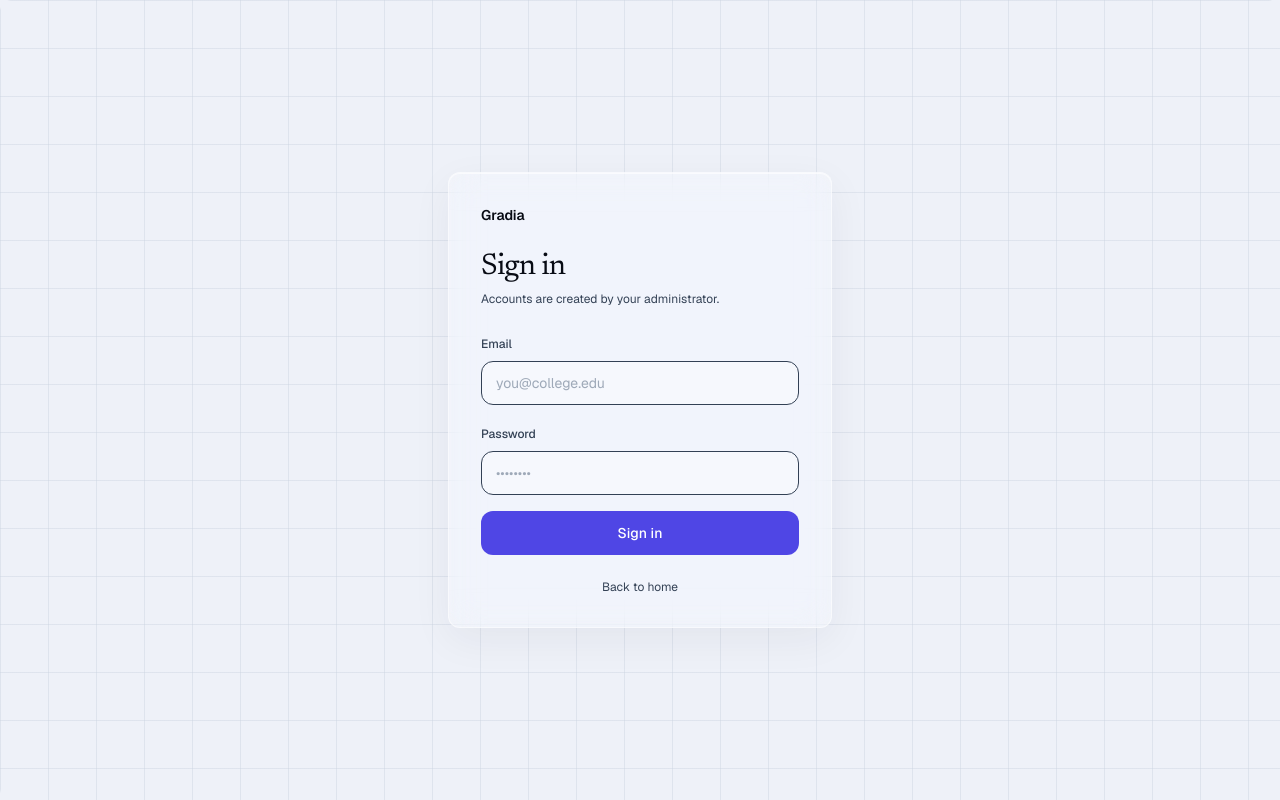
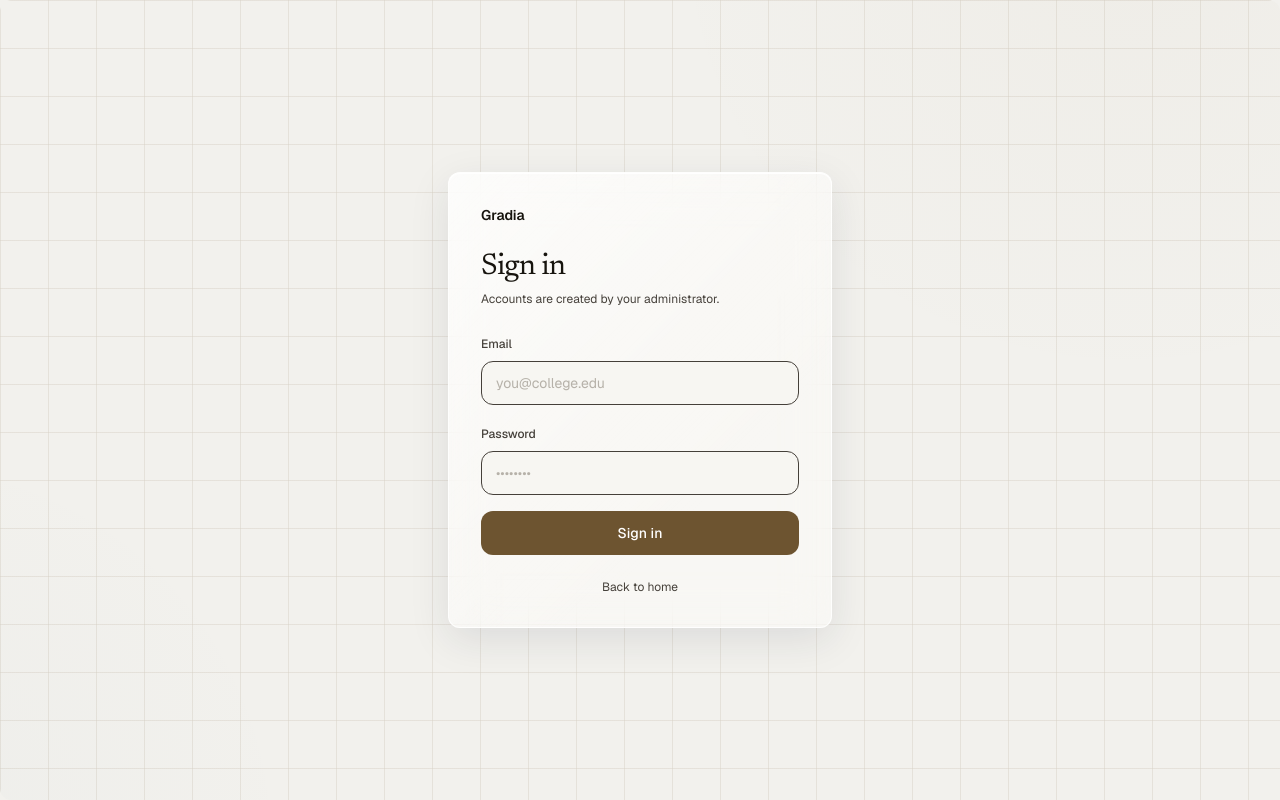
Before and after one commit to Arhanabdullah/Gradia, a React (Vite) app in the folder Client/: page /login in a window 1280 px wide. Built offline with nearby package versions, Linux system fonts and the light colour scheme; no server answers.

Commit message:
refactor: update styles and colors across components for consistency

```diff
--- a/Client/src/components/CTA.jsx
+++ b/Client/src/components/CTA.jsx
@@ -46,7 +46,7 @@ const CTA = () => {
                             </motion.button>
                             <motion.a
                                 href="#product"
-                                className="whitespace-nowrap rounded-lg border glass-panel px-5 py-3 text-sm font-medium text-(--foreground)"
+                                className="whitespace-nowrap rounded-lg border border-(--muted) bg-(--surface-secondary) px-5 py-3 text-sm font-medium text-(--foreground) transition-colors hover:border-(--primary) focus-visible:outline-2 focus-visible:outline-(--primary) focus-visible:outline-offset-2"
                                 whileHover={{
                                     ...buttonHover,
                                     borderColor: "var(--primary)",
--- a/Client/src/components/Navbar/NavButton.jsx
+++ b/Client/src/components/Navbar/NavButton.jsx
@@ -8,8 +8,8 @@ const NavButton = ({ children, variant = "primary", onClick }) => {
             onClick={onClick}
             className={
                 isPrimary
-                    ? "whitespace-nowrap rounded-lg bg-(--primary-deep) px-3.5 py-2 text-xs font-semibold text-white"
-                    : "whitespace-nowrap rounded-lg border glass-panel px-3 py-2 text-xs text-(--foreground)"
+                    ? "whitespace-nowrap rounded-lg bg-(--primary-deep) px-3.5 py-2 text-xs font-semibold text-white transition-colors hover:bg-(--primary) focus-visible:outline-2 focus-visible:outline-(--primary) focus-visible:outline-offset-2"
+                    : "whitespace-nowrap rounded-lg border border-(--primary)/60 bg-(--primary)/10 px-3 py-2 text-xs font-semibold text-[color-mix(in_srgb,var(--primary)_60%,var(--foreground))] transition-colors hover:border-(--primary) hover:bg-(--surface) focus-visible:outline-2 focus-visible:outline-(--primary) focus-visible:outline-offset-2"
             }
             whileHover={{
                 scale: 1.05,
@@ -19,7 +19,6 @@ const NavButton = ({ children, variant = "primary", onClick }) => {
                     }
                     : {
                         borderColor: "var(--primary)",
-                        color: "var(--foreground)",
                     }),
             }}
             whileTap={{
--- a/Client/src/components/ProductPreview.jsx
+++ b/Client/src/components/ProductPreview.jsx
@@ -77,7 +77,6 @@ const PreviewSidebar = ({ tab, onSelect }) => (
             })}
         </nav>
         <div className="mt-auto border-t border-(--border) pt-4">
-            <p className="text-[11px] text-(--muted)">Secured by Supabase</p>
         </div>
     </aside>
 );
--- a/Client/src/components/dashboard/DashboardSidebar.jsx
+++ b/Client/src/components/dashboard/DashboardSidebar.jsx
@@ -65,9 +65,6 @@ const DashboardSidebar = ({ items = PREVIEW_ITEMS, fluid = false }) => {
         <p className="px-3 text-xs text-(--muted)">
           Account
         </p>
-        <p className="mt-2 truncate px-3 text-xs text-(--muted)" title="Supabase-authenticated user">
-          Secured by Supabase
-        </p>
       </div>
     </aside>
   );
--- a/Client/src/index.css
+++ b/Client/src/index.css
@@ -2,26 +2,28 @@
  * critique: a strong glass atmosphere sold short: Geist declared but never loaded, tracked-caps micro-labels, glue punctuation, no focus rings, transition-all, untokenised status colours — the composition keeps, the discipline arrives
  * waived: 26a/26b — :focus-visible and reduced-motion are supplied globally by this stylesheet (static per-file gate can't see shared/global rules); 58/59 — kept copy and section rhythm, layout preserved per user constraint; 77 — login is a single-card door; 39b/44c/81 — the product-mockup's miniature chrome, hero pull-up and brand ambience layers are deliberate content; F25 dismissed — the mock's miniature table is decorative at phone width
  * trail: 68 FAIL 18 REFLEX → fix 1: 17 FAIL → fix 2 (contrast tokens, mock chrome, motion-safe, mobile): 9 FAIL → fix 3: labels to --muted, full-strength field edges, nowrap controls */
+/* retheme v2.4 (2026-11-01): "bronze & paper" — desaturated bronze/champagne accent on warm paper neutrals, calm steel-blue second voice; honeycomb retired ("too bright", owner's call); ambience stays quiet in both lids */
+/* retheme v2.3 (2026-11-01): "honeycomb" — gold/amber accent on deep honey-brown fills, sky-blue second signal; jade retired at owner's call; ambience dials also reduced this pass (grid washes ×0.65, token alphas −30%) */
 @import url("https://fonts.googleapis.com/css2?family=Geist:wght@400;500;600;700&display=swap");
 @import url("https://fonts.googleapis.com/css2?family=Newsreader:opsz,wght@6..72,400;6..72,500&display=swap");
 @import "tailwindcss";
 :root {
-  /* Light · softened from near-white so glass panels have a floor to sit on */
-  --background: #eef1f8;
+  /* Light · "bronze & paper": warm paper neutrals so glass panels have a floor to sit on */
+  --background: #f2f1ed;
   --surface: #ffffff;
-  --surface-secondary: #f6f8fd;
+  --surface-secondary: #f7f6f2;
 
-  --border: #cbd5e1;
-  --border-subtle: #e2e8f0;
+  --border: #d6d0c4;
+  --border-subtle: #e6e2d8;
 
-  --foreground: #080b14;
-  --muted: #334155;
-  --muted-foreground: #64748b;
+  --foreground: #17140e;
+  --muted: #45403a;
+  --muted-foreground: #8a8378;
 
-  --primary: #818cf8;
-  --primary-deep: #4f46e5;
-  --tertiary: #38bdf8;
-  --grid: rgba(79, 70, 229, 0.06);
+  --primary: #8a6c3c;
+  --primary-deep: #6d5430;
+  --tertiary: #5b7d96;
+  --grid: rgba(138, 108, 60, 0.05);
 
   --glass-base: 7, 3, 14;
   --glass-border: 255, 255, 255;
@@ -34,10 +36,10 @@
   --glass-highlight-alpha: 0.55;
 
   /* Ambient lighting */
-  --ambient-primary: 99, 91, 255;
-  --ambient-secondary: 56, 189, 248;
-  --ambient-primary-alpha: 0.1;
-  --ambient-secondary-alpha: 0.07;
+  --ambient-primary: 138, 108, 60;
+  --ambient-secondary: 91, 125, 150;
+  --ambient-primary-alpha: 0.05;
+  --ambient-secondary-alpha: 0.04;
 
   /* Status (roles: no literals past the token block) */
   --danger: #ef4444;
@@ -47,22 +49,22 @@
 }
 
 .dark {
-  --background: #05070f;
-  --surface: #0c1122;
-  --surface-secondary: #131a2e;
+  --background: #0b0c10;
+  --surface: #12131a;
+  --surface-secondary: #191b23;
 
-  --border: #1e293b;
-  --border-subtle: #141c2e;
+  --border: #2e2f35;
+  --border-subtle: #1f2026;
 
-  --foreground: #f8fafc;
-  --muted: #94a3b8;
-  --muted-foreground: #475569;
+  --foreground: #f3f1ec;
+  --muted: #a6a199;
+  --muted-foreground: #5b5d66;
 
-  --primary: #818cf8;
-  --primary-deep: #4f46e5;
-  --tertiary: #38bdf8;
+  --primary: #cfae7a;
+  --primary-deep: #6d5430;
+  --tertiary: #7fa6c4;
 
-  --grid: rgba(129, 140, 248, 0.055);
+  --grid: rgba(207, 174, 122, 0.05);
   /* Glass */
   --glass-base: 7, 3, 14;
   --glass-highlight: 255, 255, 255;
@@ -73,10 +75,10 @@
   --glass-border-alpha: 0.07;
   --glass-highlight-alpha: 0.05;
   /* Ambient lighting */
-  --ambient-primary: 99, 91, 255;
-  --ambient-secondary: 56, 189, 248;
-  --ambient-primary-alpha: 0.14;
-  --ambient-secondary-alpha: 0.08;
+  --ambient-primary: 207, 174, 122;
+  --ambient-secondary: 127, 166, 196;
+  --ambient-primary-alpha: 0.06;
+  --ambient-secondary-alpha: 0.04;
 
   /* Sidebar */
   --sidebar-hover: rgba(255, 255, 255, 0.04);
@@ -132,17 +134,19 @@ body {
 
 .grid-background {
   background-image:
-    linear-gradient(
-      to right,
-      color-mix(in srgb, var(--border) 45%, transparent) 1px,
-      transparent 1px
+    radial-gradient(
+      42rem 42rem at 88% -10%,
+      rgba(var(--ambient-primary), calc(var(--ambient-primary-alpha) * 0.65)),
+      transparent 70%
     ),
-    linear-gradient(
-      to bottom,
-      color-mix(in srgb, var(--border) 45%, transparent) 1px,
-      transparent 1px
-    );
-  background-size: 48px 48px;
+    radial-gradient(
+      36rem 36rem at -8% 105%,
+      rgba(var(--ambient-secondary), calc(var(--ambient-secondary-alpha) * 0.7)),
+      transparent 70%
+    ),
+    linear-gradient(to right, color-mix(in srgb, var(--border) 45%, transparent) 1px, transparent 1px),
+    linear-gradient(to bottom, color-mix(in srgb, var(--border) 45%, transparent) 1px, transparent 1px);
+  background-size: 100% 100%, 100% 100%, 48px 48px, 48px 48px;
 }
 
 .font-editorial {
@@ -172,9 +176,9 @@ body {
   height: 520px;
   background: radial-gradient(
     ellipse at center,
-    rgba(var(--ambient-primary), 0.13) 0%,
-    rgba(var(--ambient-primary), 0.07) 32%,
-    rgba(var(--ambient-primary), 0.025) 58%,
+    rgba(var(--ambient-primary), 0.09) 0%,
+    rgba(var(--ambient-primary), 0.05) 32%,
+    rgba(var(--ambient-primary), 0.02) 58%,
     transparent 76%
   );
   filter: blur(55px);
@@ -183,82 +187,98 @@ body {
 .dark .hero-glow {
   background: radial-gradient(
     ellipse at center,
-    rgba(var(--ambient-primary), 0.17) 0%,
-    rgba(var(--ambient-primary), 0.09) 32%,
-    rgba(var(--ambient-primary), 0.035) 58%,
+    rgba(var(--ambient-primary), 0.12) 0%,
+    rgba(var(--ambient-primary), 0.065) 32%,
+    rgba(var(--ambient-primary), 0.025) 58%,
     transparent 76%
   );
 }
 .nav-glass {
-  background: rgba(235, 235, 235, 0.42);
-  backdrop-filter: blur(16px) saturate(140%);
-  -webkit-backdrop-filter: blur(16px) saturate(140%);
-  border: 1px solid rgba(255, 255, 255, 0.65);
+  background:
+    linear-gradient(135deg, rgba(255, 255, 255, 0.55), rgba(255, 255, 255, 0.12) 45%, transparent 70%),
+    rgba(250, 251, 253, 0.6);
+  backdrop-filter: blur(22px) saturate(160%);
+  -webkit-backdrop-filter: blur(22px) saturate(160%);
+  border: 1px solid rgba(255, 255, 255, 0.9);
   box-shadow:
-    0 8px 30px rgba(30, 41, 59, 0.06),
-    inset 0 1px 0 rgba(255, 255, 255, 0.7);
+    0 8px 30px rgba(30, 41, 59, 0.12),
+    inset 0 1px 0 rgba(255, 255, 255, 0.95);
   border-radius: 16px;
 }
 
 .dark .nav-glass {
-  background: rgba(7, 3, 14, 0.42);
-  backdrop-filter: blur(16px) saturate(140%);
-  -webkit-backdrop-filter: blur(16px) saturate(140%);
-  border: 1px solid rgba(255, 255, 255, 0.1);
+  background:
+    linear-gradient(135deg, rgba(255, 255, 255, 0.09), rgba(255, 255, 255, 0.02) 45%, transparent 70%),
+    rgba(7, 3, 14, 0.55);
+  backdrop-filter: blur(22px) saturate(160%);
+  -webkit-backdrop-filter: blur(22px) saturate(160%);
+  border: 1px solid rgba(255, 255, 255, 0.2);
   box-shadow:
-    0 8px 30px rgba(0, 0, 0, 0.18),
-    inset 0 1px 0 rgba(255, 255, 255, 0.06);
+    0 8px 30px rgba(0, 0, 0, 0.32),
+    inset 0 1px 0 rgba(255, 255, 255, 0.14);
   border-radius: 16px;
 }
 
 .glass-floating {
-  background: rgba(7, 3, 14, 0.3);
-  backdrop-filter: blur(16px) saturate(140%);
-  -webkit-backdrop-filter: blur(16px) saturate(140%);
-  border: 1px solid rgba(255, 255, 255, 0.08);
+  background:
+    linear-gradient(135deg, rgba(255, 255, 255, 0.07), rgba(255, 255, 255, 0.015) 45%, transparent 70%),
+    rgba(7, 3, 14, 0.48);
+  backdrop-filter: blur(22px) saturate(160%);
+  -webkit-backdrop-filter: blur(22px) saturate(160%);
+  border: 1px solid rgba(255, 255, 255, 0.16);
   box-shadow:
-    0 12px 40px rgba(0, 0, 0, 0.14),
-    inset 0 1px 0 rgba(255, 255, 255, 0.055);
+    0 12px 40px rgba(0, 0, 0, 0.2),
+    inset 0 1px 0 rgba(255, 255, 255, 0.12);
 }
 
 .glass-panel {
-  background: rgba(7, 3, 14, 0.2);
-  backdrop-filter: blur(16px) saturate(140%);
-  -webkit-backdrop-filter: blur(16px) saturate(140%);
-  border: 1px solid rgba(255, 255, 255, 0.07);
+  background:
+    linear-gradient(135deg, rgba(255, 255, 255, 0.06), rgba(255, 255, 255, 0.012) 45%, transparent 70%),
+    rgba(7, 3, 14, 0.35);
+  backdrop-filter: blur(22px) saturate(160%);
+  -webkit-backdrop-filter: blur(22px) saturate(160%);
+  border: 1px solid rgba(255, 255, 255, 0.15);
   box-shadow:
-    0 12px 40px rgba(0, 0, 0, 0.1),
-    inset 0 1px 0 rgba(255, 255, 255, 0.045);
+    0 12px 40px rgba(0, 0, 0, 0.16),
+    inset 0 1px 0 rgba(255, 255, 255, 0.1);
 }
 
 .glass-inner {
-  background: rgba(7, 3, 14, 0.13);
-  backdrop-filter: blur(14px) saturate(140%);
-  -webkit-backdrop-filter: blur(14px) saturate(140%);
-  border: 1px solid rgba(255, 255, 255, 0.055);
-  box-shadow: inset 0 1px 0 rgba(255, 255, 255, 0.035);
+  background:
+    linear-gradient(135deg, rgba(255, 255, 255, 0.05), transparent 55%),
+    rgba(7, 3, 14, 0.26);
+  backdrop-filter: blur(18px) saturate(160%);
+  -webkit-backdrop-filter: blur(18px) saturate(160%);
+  border: 1px solid rgba(255, 255, 255, 0.13);
+  box-shadow: inset 0 1px 0 rgba(255, 255, 255, 0.1);
 }
 
 :root:not(.dark) .glass-floating {
-  background: rgba(255, 255, 255, 0.38);
-  border-color: rgba(255, 255, 255, 0.58);
+  background:
+    linear-gradient(135deg, rgba(255, 255, 255, 0.7), rgba(255, 255, 255, 0.18) 45%, transparent 70%),
+    rgba(255, 255, 255, 0.55);
+  border-color: rgba(255, 255, 255, 0.85);
   box-shadow:
-    0 12px 40px rgba(30, 41, 59, 0.07),
-    inset 0 1px 0 rgba(255, 255, 255, 0.72);
+    0 12px 40px rgba(30, 41, 59, 0.14),
+    inset 0 1px 0 rgba(255, 255, 255, 0.95);
 }
 
 :root:not(.dark) .glass-panel {
-  background: rgba(255, 255, 255, 0.24);
-  border-color: rgba(255, 255, 255, 0.48);
+  background:
+    linear-gradient(135deg, rgba(255, 255, 255, 0.6), rgba(255, 255, 255, 0.14) 45%, transparent 70%),
+    rgba(255, 255, 255, 0.45);
+  border-color: rgba(255, 255, 255, 0.8);
   box-shadow:
-    0 12px 40px rgba(30, 41, 59, 0.055),
-    inset 0 1px 0 rgba(255, 255, 255, 0.62);
+    0 12px 40px rgba(30, 41, 59, 0.1),
+    inset 0 1px 0 rgba(255, 255, 255, 0.92);
 }
 
 :root:not(.dark) .glass-inner {
-  background: rgba(255, 255, 255, 0.16);
-  border-color: rgba(255, 255, 255, 0.38);
-  box-shadow: inset 0 1px 0 rgba(255, 255, 255, 0.52);
+  background:
+    linear-gradient(135deg, rgba(255, 255, 255, 0.5), transparent 55%),
+    rgba(255, 255, 255, 0.34);
+  border-color: rgba(255, 255, 255, 0.66);
+  box-shadow: inset 0 1px 0 rgba(255, 255, 255, 0.88);
 }
 
 .ambient-light {
--- a/Client/src/pages/student/MyResults.jsx
+++ b/Client/src/pages/student/MyResults.jsx
@@ -46,7 +46,7 @@ const downloadSheet = (sheet, rows, student) => {
 <style>
   * { margin: 0; padding: 0; box-sizing: border-box; }
   body { font-family: Georgia, "Times New Roman", serif; color: #111827; padding: 40px; }
-  .head { display: flex; justify-content: space-between; align-items: flex-end; border-bottom: 3px solid #4f46e5; padding-bottom: 14px; }
+  .head { display: flex; justify-content: space-between; align-items: flex-end; border-bottom: 3px solid #6d5430; padding-bottom: 14px; }
   .brand { font-size: 26px; letter-spacing: 0.5px; }
   .brand small { display: block; font-size: 11px; letter-spacing: 2px; text-transform: uppercase; color: #6b7280; margin-top: 3px; }
   .muted { color: #6b7280; font-size: 11px; }
@@ -55,7 +55,7 @@ const downloadSheet = (sheet, rows, student) => {
   th, td { border: 1px solid #e5e7eb; padding: 8px 10px; text-align: left; }
   th { background: #f3f4f6; font-size: 11px; text-transform: uppercase; letter-spacing: 1px; }
   .num { text-align: right; font-variant-numeric: tabular-nums; }
-  .grade { color: #4f46e5; font-weight: bold; }
+  .grade { color: #6d5430; font-weight: bold; }
   .total td { font-weight: bold; background: #fafafa; }
   .stamp { margin-top: 30px; display: flex; justify-content: space-between; font-size: 11px; color: #6b7280; }
   .foot { margin-top: 40px; border-top: 1px solid #e5e7eb; padding-top: 10px; font-size: 11px; color: #9ca3af; text-align: center; }
```
Also changed, not shown: 2 other files (tests, documents, lock files or other folders).
